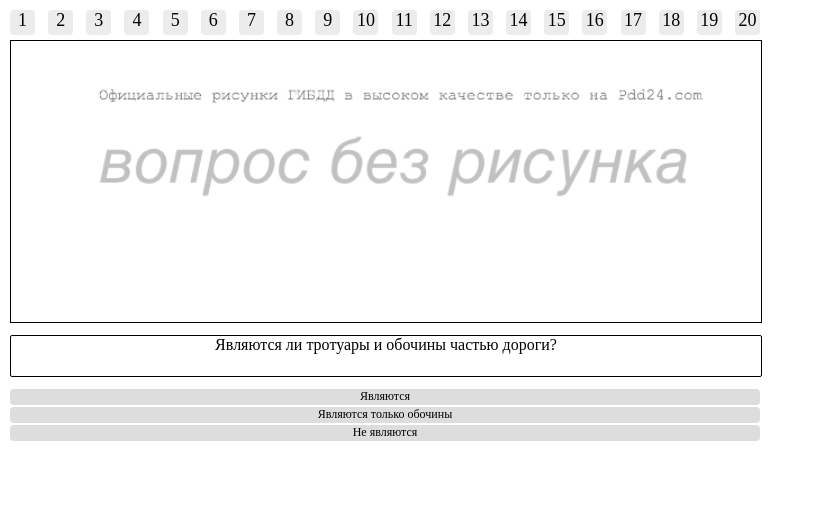
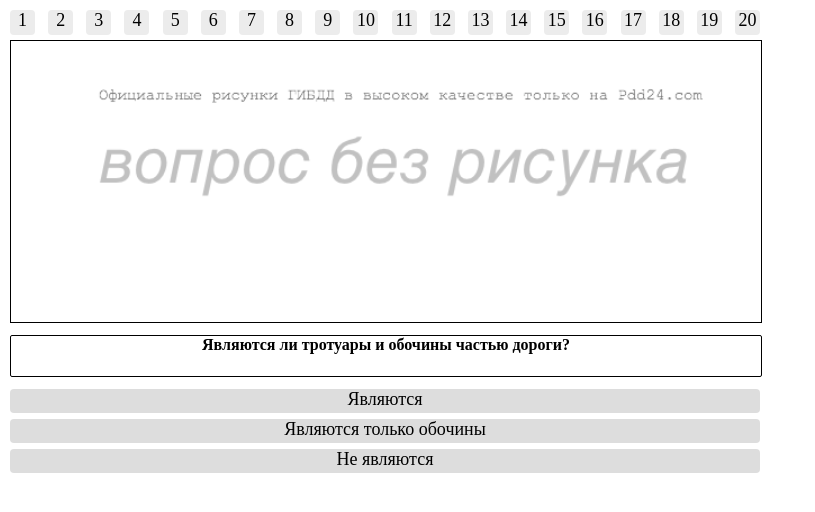
Before and after one commit to TopMaybe/TopMaybe.github.io, a plain HTML site: page bilet/test.html in a window 1280 px wide. Shown: the whole page, without its empty margins (0-815 px from the left). Drawn offline with Linux system fonts and the light colour scheme; no server answers.

Commit message:
ver0.0.3(еще раз)
проблемы с утечкой памяти :\

```diff
--- a/bilet/css.css
+++ b/bilet/css.css
@@ -3,10 +3,6 @@ body{
   margin: 10px;
   max-width: 750px;
   /*user-select: none;*/
-}
-.text{
-  font-size: 16px;
-  text-align: justify-all;
 }
 .image-question{
   width: 100%;
@@ -17,24 +13,28 @@ body{
 }
 .question{
   width: 100%;
-  height: 40px;
+  min-height: 40px;
+  max-height: 400px;
   margin-bottom: 12px;
-  display: block;
+  display: inline-block;
   border: 1px solid black;
   border-radius: 2px;
+}
+.text{
+  font-weight: bold;
+  display: block;
   text-align: center;
-  vertical-align: center;
 }
 .custom-button{
   background-color: #ddd;
   width: 100%;
-  height: 16px;
-  margin-bottom: 2px;
+  height: 24px;
+  margin-bottom: 6px;
   border: none;
   border-radius: 4px;
   text-align: center;
   vertical-align: center;
-  font-size: 12px;
+  font-size: 18px;
   cursor: pointer;
   user-select: none;
 }
--- a/bilet/js.js
+++ b/bilet/js.js
@@ -1,12 +1,21 @@
 const questions = [
-    [`Являются ли тротуары и обочины частью дороги?`,
+    [`Являются ли тротуары и обочины частью дороги?`,                                                                   //  1
         `+Являются`, `Являются только обочины`, `Не являются`],
-    [`На каком расстоянии до неровного участка дороги устанавливается этот знак вне населенного пункта?`,
+    [`На каком расстоянии до неровного участка дороги устанавливается этот знак вне населенного пункта?`,               //  2
         `+150-300 м`, `50-100 м`, `Непосредственно перед неровным участком дороги`],
-    [`Требования каких знаков из указанных вступают в силу непосредственно в том месте, где они установлены?`,
-        `Только Б`, `+А и Б`, `Всех`]];
+    [`Требования каких знаков из указанных вступают в силу непосредственно в том месте, где они установлены?`,          //  3
+        `Только Б`, `+А и Б`, `Всех`],
+    [`Вам разрешено продолжить движение:`,                                                                              //  4
+    `По траекториям Б или В`, `+По траекториям А или В`, `По любой траектории из указанных`],
+    [`Можно ли Вам выполнить обгон при наличии данной разметки?`,                                                       //  5
+    `Можно`,`Можно, если скорость трактора менее 30 км/ч`,`+Нельзя`],
+    [`В каком месте Вам следует остановиться?`,                                                                         //  6
+    `+Перед светофором`,`Перед пересекаемой проезжей частью`,`В любом из перечисленных`],
+    [`На каком расстоянии от транспортного средства должен быть выставлен знак аварийной остановки в данной ситуации?`, //  7
+    `Не менее 10 м`,`Не менее 15 м`,`Не менее 20 м`, `Не менее 30 м`]
+];
 
-let currentQuestion = 0
+let currentQuestion = 1
 let currentRightAnswer = 0
 let QuestionBtnID = "btn_"
 let AnswerBtnID = "answer-item"
@@ -17,9 +26,11 @@ function SetListenerToAnswer(index) {
         SetAnswer(index)
     });
 }
-function SetTextInBtn(index){
-    if (questions[currentQuestion][index].includes("+")) currentRightAnswer = index;
-    document.getElementById(`${AnswerBtnID + index}`).innerText = `${questions[currentQuestion][index].replace("+", "")}`;
+function SetTextInBtn(){
+    for (let index = 1; index < questions[currentQuestion].length; index++) {
+        if (questions[currentQuestion][index].includes("+")) currentRightAnswer = index;
+        document.getElementById(`${AnswerBtnID + index}`).innerText = `${questions[currentQuestion][index].replace("+", "")}`;
+    }
 }
 function ClearColorBtn(){
     //TODO:
@@ -27,18 +38,14 @@ function ClearColorBtn(){
         btn[i-1].style.backgroundColor = "#ddd"
     }
 }
-function SetImage(index){
+function SetImage() {
     let img = document.getElementById("image");
-    fetch(`./img/n17_${index+1}.jpg`)
-        .then(response => {
-            img.src = response.ok ? `./img/n17_${index+1}.jpg` : "./img/no_picture.png";
-        });
+    img.src = `./img/n17_${currentQuestion + 1}.jpg`
 }
 function SetUpButtons(){
     for (let i = 1; i < questions[currentQuestion].length; i++){
         btn[i-1] = document.getElementById(`${AnswerBtnID+i}`)
         SetListenerToAnswer(i)
-        SetTextInBtn(i)
     }
 }
 
@@ -58,11 +65,19 @@ function SetAnswer(idAnswer){
     document.getElementById(`${AnswerBtnID+idAnswer}`).style.backgroundColor = "red";
     if (idAnswer === currentRightAnswer) document.getElementById(`${AnswerBtnID+idAnswer}`).style.backgroundColor = '#30ff23';
 }
+function RemoveClassHide(){
+    let btn = document.getElementsByClassName("hide-btn")
+    for(let i = 0; i < btn.length; i++)
+        btn[i].classList.remove("hide-btn")
+}
 function GoToQuestion(id){
+    if(currentQuestion === id) return
     currentQuestion = id
     UpdateText()
+    RemoveClassHide()
     ClearColorBtn()
-    SetImage(currentQuestion)
+    SetImage()      // TODO: Мне надо переделать функцию присваивания листнеров, они проходят через 1 вопрос в котором <5 кнопок из-за чего все ломается
+    SetTextInBtn()
     for (let i = questions[currentQuestion].length;  i < 6; i++)
     {
         btn[i] = document.getElementById(`${AnswerBtnID+i}`)
@@ -74,7 +89,9 @@ function CheckAnswers(){
     // Тут должна быть проверка ошибок в ответах
 }
 
-
+document.getElementById("image").addEventListener("error", function (){
+    document.getElementById("image").src = "./img/no_picture.png"
+})
 SetListenerToQuestion()
 SetUpButtons()
-GoToQuestion(currentQuestion)
+GoToQuestion(currentQuestion-1)
```
Also changed, not shown: bilet/img/n17_3.jpg (added), bilet/img/n17_4.jpg (added), bilet/img/n17_5.jpg (added), bilet/img/n17_6.jpg (added), bilet/img/n17_7.jpg (added).
